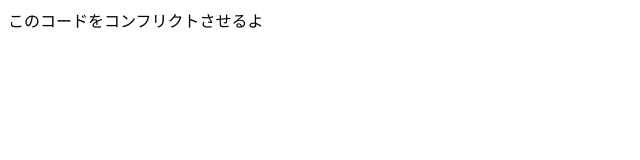
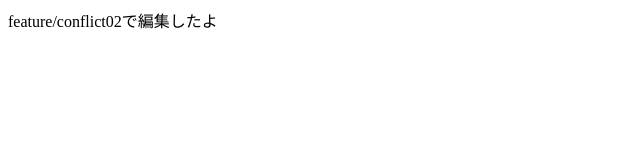
Before and after one commit to appleRui/conflict__test, a plain HTML site: page index.html in a window 1280 px wide. Shown: the whole page, without its empty margins (0-640 px from the left). Drawn offline with Linux system fonts and the light colour scheme.

Commit message:
feature/conflict02

```diff
--- a/index.html
+++ b/index.html
@@ -1 +1 @@
-<p>このコードをコンフリクトさせるよ</p>
+<p>feature/conflict02で編集したよ</p>
```
